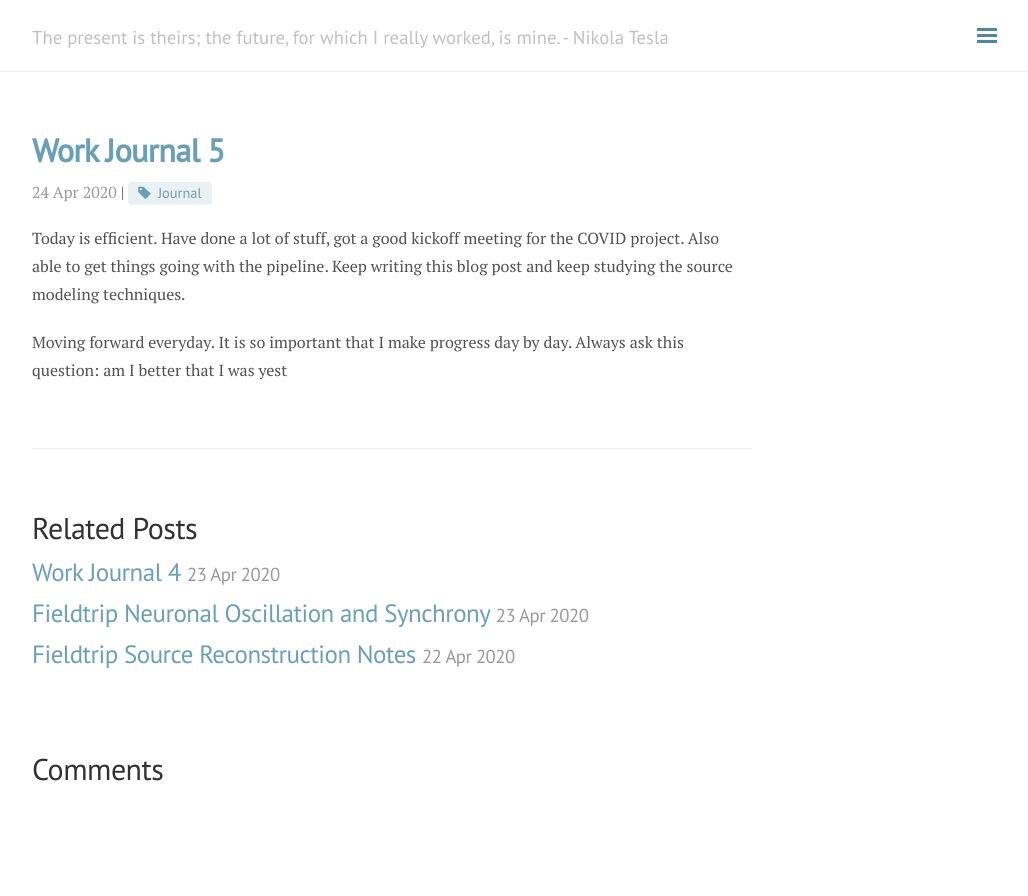
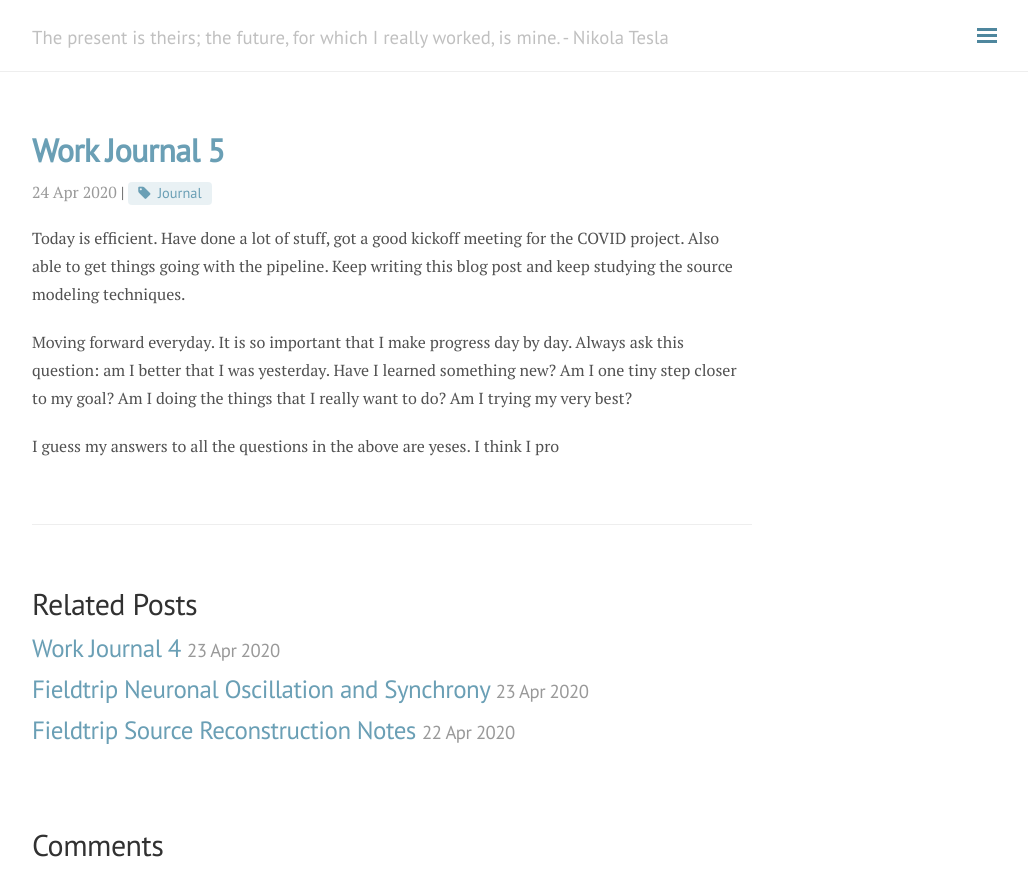
Before and after one commit to andylikescodes/andylikescodes.github.io, a Jekyll site: the page built from _posts/2020-04-24-Work-Journal-5.md, in a window 1280 px wide. Shown: the top 896 px of the page, without its empty margins (248-1276 px from the left). Built offline with Jekyll 4.4.1, drawn with Linux system fonts in a browser that asks for light colours; nearby versions of some CDN libraries; comment, search, counter and statistics services are not loaded.

Commit message:
_posts/2020-04-24-Work-Journal-5.md updated from https://stackedit.io/

```diff
--- a/_posts/2020-04-24-Work-Journal-5.md
+++ b/_posts/2020-04-24-Work-Journal-5.md
@@ -7,7 +7,9 @@ category: Work Journal
 
 Today is efficient. Have done a lot of stuff, got a good kickoff meeting for the COVID project. Also able to get things going with the pipeline. Keep writing this blog post and keep studying the source modeling techniques.
 
-Moving forward everyday. It is so important that I make progress day by day. Always ask this question: am I better that I was yest
+Moving forward everyday. It is so important that I make progress day by day. Always ask this question: am I better that I was yesterday. Have I learned something new? Am I one tiny step closer to my goal? Am I doing the things that I really want to do? Am I trying my very best?
+
+I guess my answers to all the questions in the above are yeses. I think I pro
 <!--stackedit_data:
-eyJoaXN0b3J5IjpbMjI0NzM2NjgzXX0=
+eyJoaXN0b3J5IjpbNzk2MDYzMjQyXX0=
 -->
```
